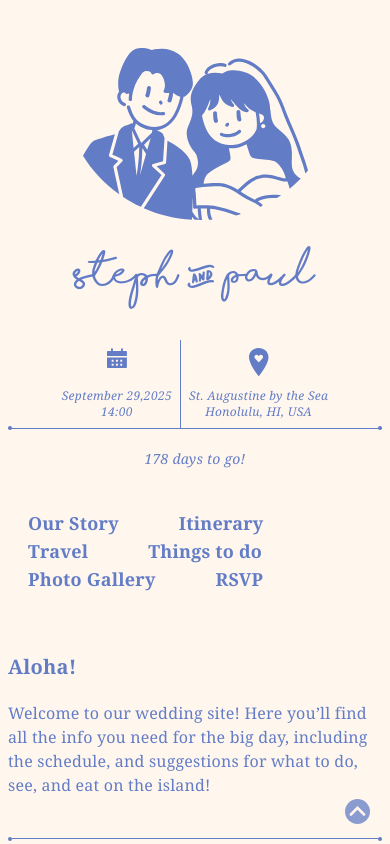
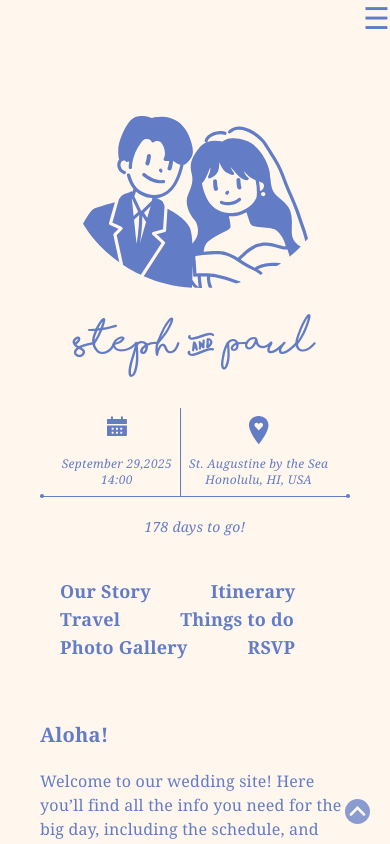
Before and after one commit to codingcapy/capyshroom, a React (Vite) app in the folder frontend/: page /home in a window 390 px wide. Shown: the top 844 px of the page. Built offline with nearby package versions, Linux system fonts and the light colour scheme.

Commit message:
website header

```diff
--- a/frontend/src/pages/WebsitePage.tsx
+++ b/frontend/src/pages/WebsitePage.tsx
@@ -8,14 +8,75 @@ import toTopIcon from "/icon_to_top.svg";
 import eat from "/website_eat.svg";
 import photos from "/image_photos.svg";
 import imageUnderline from "/image_underline.svg";
-import React from "react";
+import React, { useEffect, useState } from "react";
 import GoogleMap from "../components/GoogleMap";
 import countdown from "../components/countdown";
 import Countdown from "../components/countdown";
 
 export default function WebsitePage() {
+    const [navVisible, setNavVisible] = useState(false);
+
+    useEffect(() => {
+        function handleResize() {
+            if (window.innerWidth > 767.5) {
+                setNavVisible(true);
+            } else {
+                setNavVisible(false);
+            }
+        }
+
+        handleResize();
+        window.addEventListener("resize", handleResize);
+        return () => window.removeEventListener("resize", handleResize);
+    }, [setNavVisible]);
+
+    function slideToggle() {
+        if (window.innerWidth < 768) setNavVisible(!navVisible);
+    }
+
     return (
-        <div className="p-2 sm:p-0">
+        <>
+            <header className="md:hidden sticky left-0 top-0 z-[999] bg-[#FFF7EE]">
+                <div className="flex justify-between">
+                    <div></div>
+                    <button
+                        id="hamburger-menu"
+                        className="text-3xl text-[#637CC6] md:hidden"
+                        onClick={slideToggle}
+                    >
+                        &#x2630;
+                    </button>
+                </div>
+                <div
+                    id="main-nav"
+                    className={`${
+                        navVisible ? "visible" : ""
+                    } flex flex-col mx-auto text-center`}
+                >
+                    <div
+                        onClick={() =>
+                            document
+                                .getElementById("story")
+                                ?.scrollIntoView({ behavior: "smooth" })
+                        }
+                        className="px-5 cursor-pointer group inline-flex items-center hover:text-[#637CC6] transition-colors text-center mx-auto"
+                    >
+                        Our Story
+                        {}
+                        <svg
+                            xmlns="http://www.w3.org/2000/svg"
+                            viewBox="0 0 24 24"
+                            fill="none"
+                            stroke="currentColor"
+                            strokeWidth="2"
+                            className="w-4 h-4 ml-1 opacity-0 group-hover:opacity-100 transition-opacity duration-200"
+                        >
+                            <path d="M5 12h14M12 5l7 7-7 7" />
+                        </svg>
+                    </div>
+                </div>
+            </header>
+            <div className="p-10 sm:p-0">
                 <img
                     src={weddingImg}
                     alt=""
@@ -50,7 +111,9 @@ export default function WebsitePage() {
                                     onClick={() =>
                                         document
                                             .getElementById(id)
-                                        ?.scrollIntoView({ behavior: "smooth" })
+                                            ?.scrollIntoView({
+                                                behavior: "smooth",
+                                            })
                                     }
                                     className="px-5 cursor-pointer group inline-flex items-center hover:text-[#637CC6] transition-colors"
                                 >
@@ -92,9 +155,10 @@ export default function WebsitePage() {
                         Aloha!
                     </div>
                     <p>
-                    Welcome to our wedding site! Here you’ll find all the info
-                    you need for the big day, including the schedule, and
-                    suggestions for what to do, see, and eat on the island!{" "}
+                        Welcome to our wedding site! Here you’ll find all the
+                        info you need for the big day, including the schedule,
+                        and suggestions for what to do, see, and eat on the
+                        island!{" "}
                     </p>
                     <div className="flex items-center justify-center gap-0 py-10">
                         <div className="rounded-full h-[4px] w-[4px] bg-[#637CC6]"></div>
@@ -105,7 +169,8 @@ export default function WebsitePage() {
                         How did you first meet?
                     </div>
                     <p className="pb-10">
-                    Tinder. Yes it IS possible to find love in a dumpster fire.
+                        Tinder. Yes it IS possible to find love in a dumpster
+                        fire.
                     </p>
                     <div className="text-xl font-bold py-5 italic">
                         Who swiped right first?
@@ -117,27 +182,27 @@ export default function WebsitePage() {
                         Who made the first move? How?
                     </div>
                     <p className="pb-10">
-                    He initiated the conversation, asked her out for sushi in
-                    the park, since dining in wasn’t an option during peak covid
-                    era.
+                        He initiated the conversation, asked her out for sushi
+                        in the park, since dining in wasn’t an option during
+                        peak covid era.
                     </p>
                     <div className="text-xl font-bold py-5 italic">
                         What's the best meal you have eaten together?
                     </div>
                     <p className="pb-10">
-                    Shake Shack, we're simple folk. Or anything after a 24 hour
-                    fast together, because EVERYTHING tastes great after not
-                    eating for 24 hours. But we never say no to Korean food,
-                    either.
+                        Shake Shack, we're simple folk. Or anything after a 24
+                        hour fast together, because EVERYTHING tastes great
+                        after not eating for 24 hours. But we never say no to
+                        Korean food, either.
                     </p>
                     <div className="text-xl font-bold py-5 italic">
                         What's the most memorable trip you have taken together?
                     </div>
                     <p className="pb-10">
-                    Busan for 10 hours! We took the bullet train in, spent the
-                    afternoon at an illustration fair, then explored the famous
-                    Haeundae beach at the end of the day. We took the train back
-                    to Seoul in the evening.
+                        Busan for 10 hours! We took the bullet train in, spent
+                        the afternoon at an illustration fair, then explored the
+                        famous Haeundae beach at the end of the day. We took the
+                        train back to Seoul in the evening.
                     </p>
                     <div className="text-xl font-bold py-5 italic">
                         Who is more likely to get lost?
@@ -161,8 +226,12 @@ export default function WebsitePage() {
                     <div className="p-5 text-center pb-20">
                         <p className="italic">Monday, September 29, 2025</p>
                         <p className="pt-5 italic">Ceremony at:</p>
-                    <p className="font-bold py-0">St. Augustine by the Sea</p>
-                    <p className="pt-0">130 ʻŌhua Ave, Honolulu, HI 96815</p>
+                        <p className="font-bold py-0">
+                            St. Augustine by the Sea
+                        </p>
+                        <p className="pt-0">
+                            130 ʻŌhua Ave, Honolulu, HI 96815
+                        </p>
                         <p className="pt-10 italic">Reception at:</p>
                         <p className="font-bold py-0">Moana Surfrider</p>
                         <p className="pt-0">
@@ -200,8 +269,9 @@ export default function WebsitePage() {
                         </div>
                         <div className="pb-10">
                             Hawaiʻi is hot all year round (duh it’s a tropical
-                        island). Late September is on average 22°C to 32°C with
-                        a low chance of heavy rain, so dress accordingly!{" "}
+                            island). Late September is on average 22°C to 32°C
+                            with a low chance of heavy rain, so dress
+                            accordingly!{" "}
                         </div>
 
                         <div className="text-xl font-bold pt-10">
@@ -212,10 +282,11 @@ export default function WebsitePage() {
                             U.S. unless you plan to stay longer than 30 days.
                         </div>
                         <div className="pb-5">
-                        For guests <span className="underline">without</span>{" "}
-                        Canadian or American citizenship, entering the U.S.
-                        requires a visa. The visa type depends on which passport
-                        you hold. Please check the{" "}
+                            For guests{" "}
+                            <span className="underline">without</span> Canadian
+                            or American citizenship, entering the U.S. requires
+                            a visa. The visa type depends on which passport you
+                            hold. Please check the{" "}
                             <a
                                 href="https://travel.state.gov/content/travel/en/us-visas/tourism-visit/visitor.html"
                                 className="font-bold underline"
@@ -239,8 +310,9 @@ export default function WebsitePage() {
                             >
                                 AirBnB
                             </a>{" "}
-                        is the most budget friendly option on the island, but
-                        there are plenty of hotels too. A quick search or{" "}
+                            is the most budget friendly option on the island,
+                            but there are plenty of hotels too. A quick search
+                            or{" "}
                             <a
                                 href="https://hotels.com/"
                                 className="font-bold underline"
@@ -274,11 +346,12 @@ export default function WebsitePage() {
                             >
                                 St. Augustine by the Sea
                             </a>{" "}
-                        is within walking distance of most of the Waikīkī area.
-                        Access to the church is located through the Brown Gate
-                        in the Church Parking Lot. Free parking is located
-                        through the black iron gates before the brown two story
-                        building on Ohua Avenue, behind the church.
+                            is within walking distance of most of the Waikīkī
+                            area. Access to the church is located through
+                            the Brown Gate in the Church Parking Lot. Free
+                            parking is located through the black iron gates
+                            before the brown two story building on Ohua Avenue,
+                            behind the church.
                         </p>
                         <div>
                             <main className="p-4 pb-10">
@@ -294,8 +367,9 @@ export default function WebsitePage() {
                             >
                                 Moana Surfrider
                             </a>
-                        , which is also within walking distance of the Waikīkī
-                        area. There is paid parking available on-site
+                            , which is also within walking distance of the
+                            Waikīkī area. There is paid parking available
+                            on-site
                         </p>
                         <div>
                             <main className="p-4 pb-10">
@@ -341,13 +415,15 @@ export default function WebsitePage() {
                             >
                                 Pearl Harbor Museum
                             </a>
-                        : Learn more about the U.S.’s role in WWII. The museum
-                        commemorates the attack on Pearl Harbor and U.S.’s entry
-                        into the war. Entry to the museum is free, but not the
-                        USS Arizona Memorial.
+                            : Learn more about the U.S.’s role in WWII. The
+                            museum commemorates the attack on Pearl Harbor and
+                            U.S.’s entry into the war. Entry to the museum is
+                            free, but not the USS Arizona Memorial.
                         </li>
                     </ul>
-                <div className="text-2xl font-bold pt-10 italic">Hiking</div>
+                    <div className="text-2xl font-bold pt-10 italic">
+                        Hiking
+                    </div>
                     <p className="py-5">
                         There are plenty of trails throughout the island. Our
                         favourite trails are:
@@ -362,8 +438,8 @@ export default function WebsitePage() {
                                 Makapu’u Lighthouse Point
                             </a>{" "}
                             (Difficulty: Easy. Paved trail, amazing ocean views.
-                        We’re heading here the day after the wedding, come join
-                        us if you’re interested!)
+                            We’re heading here the day after the wedding, come
+                            join us if you’re interested!)
                         </li>
                         <li className="list-disc">
                             <a
@@ -393,12 +469,14 @@ export default function WebsitePage() {
                             >
                                 Koko Head
                             </a>{" "}
-                        (Difficulty: HARD! Not for the faint. Navy seals train
-                        here)
+                            (Difficulty: HARD! Not for the faint. Navy seals
+                            train here)
                         </li>
                     </ul>
 
-                <div className="text-2xl font-bold pt-10 italic">Surfing</div>
+                    <div className="text-2xl font-bold pt-10 italic">
+                        Surfing
+                    </div>
                     <div className="pt-5 pb-10">
                         We highly recommend surfing while in Hawaiʻi! We suggest
                         lessons to learn the basics. There are many surf schools
@@ -417,9 +495,10 @@ export default function WebsitePage() {
                         Catamaran sail
                     </div>
                     <div className="pt-5 pb-10">
-                    For those who want to see the island from a different angle!
-                    For the best ambiance, we recommend booking a sail for the
-                    end of the day. We had a great experience with{" "}
+                        For those who want to see the island from a different
+                        angle! For the best ambiance, we recommend booking a
+                        sail for the end of the day. We had a great experience
+                        with{" "}
                         <a
                             href="https://www.kepoikai.com/"
                             className="font-bold underline"
@@ -444,8 +523,8 @@ export default function WebsitePage() {
                             >
                                 Waikīkī Beach
                             </a>
-                        : Most iconic beach on the island, with views of Diamond
-                        Head. Very touristy if that’s your thing.
+                            : Most iconic beach on the island, with views of
+                            Diamond Head. Very touristy if that’s your thing.
                         </li>
                         <li className="list-disc">
                             <a
@@ -455,7 +534,8 @@ export default function WebsitePage() {
                             >
                                 Hanauma Bay
                             </a>
-                        : Protected marine life conservation area for snorkeling
+                            : Protected marine life conservation area for
+                            snorkeling
                         </li>
                     </ul>
                     <div className="shopping text-2xl font-bold pt-10 italic">
@@ -480,8 +560,8 @@ export default function WebsitePage() {
                             >
                                 Kalākaua Ave
                             </a>
-                        : Long street in the heart of Waikīkī ’s tourist area.
-                        Lots of shops and restaurants to check out.
+                            : Long street in the heart of Waikīkī ’s tourist
+                            area. Lots of shops and restaurants to check out.
                         </li>
                     </ul>
                     <img src={eat} alt="" className="mx-auto w-[120px] pt-60" />
@@ -501,10 +581,11 @@ export default function WebsitePage() {
                 </div>
                 <div className="flex flex-col max-w-[1000px] mx-auto pt-10">
                     <div>
-                    Hawaiian cuisine is very diverse and reflects the different
-                    cultures that live on the island. It’s a fusion of
-                    Polynesian, Asian, and North American cuisine. Here are a
-                    few of our favourite spots around the island to eat at!
+                        Hawaiian cuisine is very diverse and reflects the
+                        different cultures that live on the island. It’s a
+                        fusion of Polynesian, Asian, and North American cuisine.
+                        Here are a few of our favourite spots around the island
+                        to eat at!
                     </div>
                     <ul className="pl-5 pt-5">
                         <li className="list-disc">
@@ -525,9 +606,9 @@ export default function WebsitePage() {
                             >
                                 Eggs n Things
                             </a>
-                        : Serving fluffy pancakes and loco mocos all day. There
-                        are two locations but we prefer the location at 339
-                        Saratoga Road for the ambiance.
+                            : Serving fluffy pancakes and loco mocos all day.
+                            There are two locations but we prefer the location
+                            at 339 Saratoga Road for the ambiance.
                         </li>
                         <li className="list-disc">
                             <a
@@ -548,9 +629,9 @@ export default function WebsitePage() {
                             >
                                 Lūʻau
                             </a>
-                        : A traditional Hawaiian dinner feast with fire shows
-                        and traditional dance and music. There are many
-                        locations that offer lūʻ’aus
+                            : A traditional Hawaiian dinner feast with fire
+                            shows and traditional dance and music. There are
+                            many locations that offer lūʻ’aus
                         </li>
                         <li className="list-disc pb-40">
                             <a
@@ -579,5 +660,6 @@ export default function WebsitePage() {
                     </div>
                 </div>
             </div>
+        </>
     );
 }
```
Also changed, not shown: frontend/src/index.css (+12 -0 lines). Lines whose indentation alone changed are shown as unchanged.
